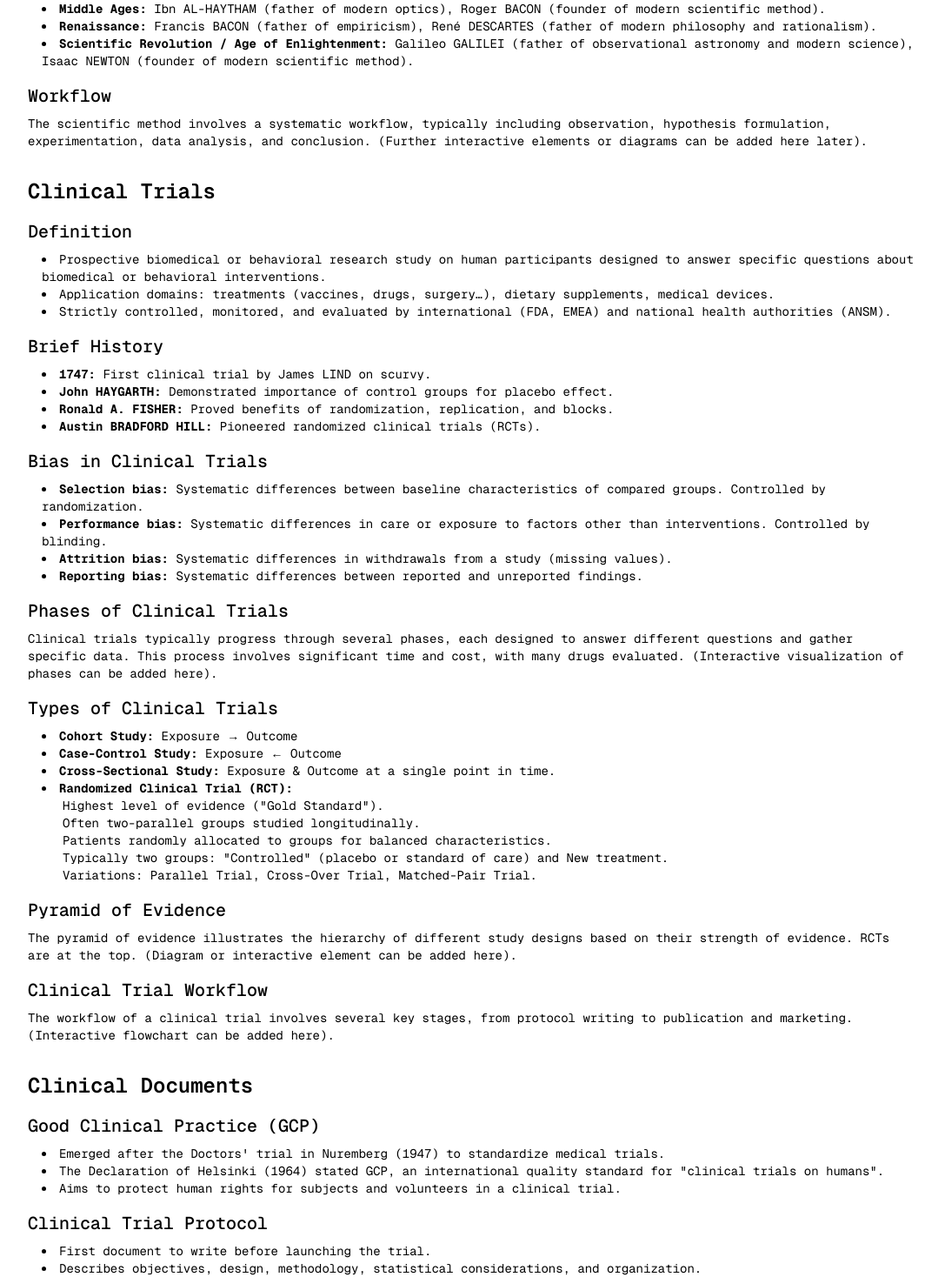
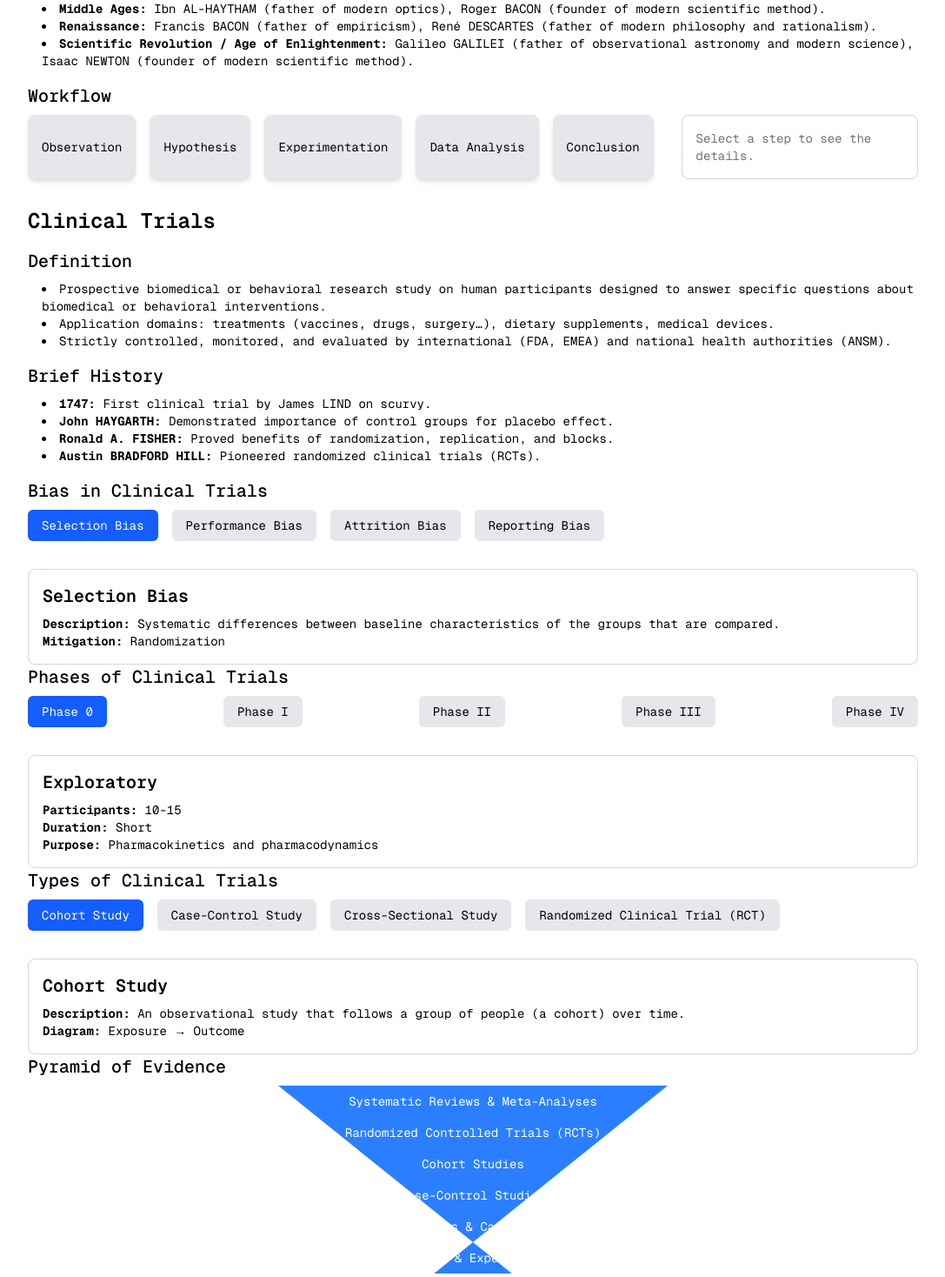
Before and after one commit to Bafbi/school-m2-biostats, a Next.js app in the folder learn/: page /course5 in a window 1280 px wide. Shown: the part 560-2028 px from the top of the page at 87% size, without its empty margins (96-1183 px from the left). Built offline with nearby package versions, Linux system fonts and the light colour scheme.

Commit message:
feat: Add interactive components to Course 5

```diff
--- a/learn/app/components/course/Course5Section.tsx
+++ b/learn/app/components/course/Course5Section.tsx
@@ -1,5 +1,30 @@
 // app/components/course/Course5Section.tsx
 import React from 'react';
+import InteractiveWorkflow from './course5/InteractiveWorkflow';
+import PhasesTimeline from './course5/PhasesTimeline';
+import BiasExplorer from './course5/BiasExplorer';
+import TrialTypeSelector from './course5/TrialTypeSelector';
+import EvidencePyramid from './course5/EvidencePyramid';
+
+const scientificMethodWorkflow = [
+  { title: 'Observation', description: 'The process of gathering information about events or processes in a careful, orderly way.' },
+  { title: 'Hypothesis', description: 'A proposed scientific explanation for a set of observations.' },
+  { title: 'Experimentation', description: 'The testing of a hypothesis by performing a controlled experiment.' },
+  { title: 'Data Analysis', description: 'The process of inspecting, cleansing, transforming, and modeling data with the goal of discovering useful information.' },
+  { title: 'Conclusion', description: 'A statement that sums up what you have learned from an experiment.' },
+];
+
+const clinicalTrialWorkflow = [
+  { title: 'Protocol & SAP writing', description: 'Designing the trial and planning the statistical analysis.' },
+  { title: 'Health Authorities approval', description: 'Getting approval from regulatory bodies to conduct the trial.' },
+  { title: 'Randomization & Blinding', description: 'Assigning participants to groups and concealing the treatment allocation.' },
+  { title: 'Conduct of the trial', description: 'Running the trial according to the protocol.' },
+  { title: 'Database freeze', description: 'Locking the database to prevent further changes.' },
+  { title: 'Statistical analysis', description: 'Analyzing the collected data.' },
+  { title: 'Unblinding & Clinical Study Report', description: 'Revealing the treatment allocation and writing the final report.' },
+  { title: 'Submission to Health Authorities', description: 'Submitting the results to regulatory bodies for approval.' },
+  { title: 'Publication & Marketing', description: 'Publishing the results and marketing the new treatment.' },
+];
 
 const Course5Section: React.FC = () => {
   return (
@@ -36,11 +61,7 @@ const Course5Section: React.FC = () => {
         </ul>
 
         <h3 className="text-xl font-medium mb-2">Workflow</h3>
-        <p className="mb-4">
-          The scientific method involves a systematic workflow, typically including observation,
-          hypothesis formulation, experimentation, data analysis, and conclusion.
-          (Further interactive elements or diagrams can be added here later).
-        </p>
+        <InteractiveWorkflow steps={scientificMethodWorkflow} />
       </section>
 
       <section>
@@ -61,46 +82,19 @@ const Course5Section: React.FC = () => {
         </ul>
 
         <h3 className="text-xl font-medium mb-2">Bias in Clinical Trials</h3>
-        <ul className="list-disc list-inside ml-4 mb-4">
-          <li><strong>Selection bias:</strong> Systematic differences between baseline characteristics of compared groups. Controlled by randomization.</li>
-          <li><strong>Performance bias:</strong> Systematic differences in care or exposure to factors other than interventions. Controlled by blinding.</li>
-          <li><strong>Attrition bias:</strong> Systematic differences in withdrawals from a study (missing values).</li>
-          <li><strong>Reporting bias:</strong> Systematic differences between reported and unreported findings.</li>
-        </ul>
+        <BiasExplorer />
 
         <h3 className="text-xl font-medium mb-2">Phases of Clinical Trials</h3>
-        <p className="mb-4">
-          Clinical trials typically progress through several phases, each designed to answer different questions and gather specific data. This process involves significant time and cost, with many drugs evaluated.
-          (Interactive visualization of phases can be added here).
-        </p>
+        <PhasesTimeline />
 
         <h3 className="text-xl font-medium mb-2">Types of Clinical Trials</h3>
-        <ul className="list-disc list-inside ml-4 mb-4">
-          <li><strong>Cohort Study:</strong> Exposure → Outcome</li>
-          <li><strong>Case-Control Study:</strong> Exposure ← Outcome</li>
-          <li><strong>Cross-Sectional Study:</strong> Exposure & Outcome at a single point in time.</li>
-          <li><strong>Randomized Clinical Trial (RCT):</strong>
-            <ul className="list-circle list-inside ml-6">
-              <li>Highest level of evidence (&quot;Gold Standard&quot;).</li>
-              <li>Often two-parallel groups studied longitudinally.</li>
-              <li>Patients randomly allocated to groups for balanced characteristics.</li>
-              <li>Typically two groups: &quot;Controlled&quot; (placebo or standard of care) and New treatment.</li>
-              <li>Variations: Parallel Trial, Cross-Over Trial, Matched-Pair Trial.</li>
-            </ul>
-          </li>
-        </ul>
+        <TrialTypeSelector />
 
         <h3 className="text-xl font-medium mb-2">Pyramid of Evidence</h3>
-        <p className="mb-4">
-          The pyramid of evidence illustrates the hierarchy of different study designs based on their strength of evidence. RCTs are at the top.
-          (Diagram or interactive element can be added here).
-        </p>
+        <EvidencePyramid />
 
         <h3 className="text-xl font-medium mb-2">Clinical Trial Workflow</h3>
-        <p className="mb-4">
-          The workflow of a clinical trial involves several key stages, from protocol writing to publication and marketing.
-          (Interactive flowchart can be added here).
-        </p>
+        <InteractiveWorkflow steps={clinicalTrialWorkflow} />
       </section>
 
       <section>
@@ -136,7 +130,7 @@ const Course5Section: React.FC = () => {
         <ul className="list-disc list-inside ml-4 mb-4">
           <li>Most important document, summarizing study data and outcomes.</li>
           <li>Provides detailed description of study design and methodology.</li>
-          <li>Part of the "package" sent to Health Authorities.</li>
+          <li>Part of the &quot;package&quot; sent to Health Authorities.</li>
           <li>Statistical analyses often validated by independent statisticians.</li>
           <li>Should respect ICH guidelines.</li>
         </ul>
@@ -155,7 +149,7 @@ const Course5Section: React.FC = () => {
           <li>Allows submission of clinical trial results to independent reviewers.</li>
           <li>Two types of journals: specialized or generalist.</li>
           <li>Several publication formats: Review article, Letter, Research note, Data papers.</li>
-          <li>Ranked according to "impact factor" (yearly mean number of citations).</li>
+          <li>Ranked according to &quot;impact factor&quot; (yearly mean number of citations).</li>
           <li><a href="/documents/NEJMoa2110345_article.pdf" target="_blank" rel="noopener noreferrer" className="text-blue-600 hover:underline">View Example Article (PDF)</a></li>
         </ul>
 
--- /dev/null
+++ b/learn/app/components/course/course5/BiasExplorer.tsx
@@ -0,0 +1,50 @@
+"use client";
+
+// app/components/course/course5/BiasExplorer.tsx
+import React, { useState } from 'react';
+
+interface Bias {
+  name: string;
+  description: string;
+  mitigation: string;
+}
+
+const biases: Bias[] = [
+  { name: 'Selection Bias', description: 'Systematic differences between baseline characteristics of the groups that are compared.', mitigation: 'Randomization' },
+  { name: 'Performance Bias', description: 'Systematic differences between groups in the care that is provided, or in exposure to factors other than the interventions of interest.', mitigation: 'Blinding of treatment allocation' },
+  { name: 'Attrition Bias', description: 'Systematic differences between groups in withdrawals from a study (missing values).', mitigation: 'Intention-to-treat analysis' },
+  { name: 'Reporting Bias', description: 'Systematic differences between reported and unreported findings.', mitigation: 'Pre-registration of studies and protocols' },
+];
+
+const BiasExplorer: React.FC = () => {
+  const [selectedBias, setSelectedBias] = useState<Bias | null>(biases[0]);
+
+  return (
+    <div className="space-y-8">
+      <div className="flex flex-wrap gap-4">
+        {biases.map((bias) => (
+          <button
+            key={bias.name}
+            onClick={() => setSelectedBias(bias)}
+            className={`px-4 py-2 rounded-md transition-colors ${
+              selectedBias?.name === bias.name
+                ? 'bg-blue-600 text-white'
+                : 'bg-gray-200 hover:bg-gray-300'
+            }`}
+          >
+            {bias.name}
+          </button>
+        ))}
+      </div>
+      {selectedBias && (
+        <div className="p-4 border border-gray-300 rounded-lg">
+          <h3 className="text-xl font-semibold mb-2">{selectedBias.name}</h3>
+          <p><strong>Description:</strong> {selectedBias.description}</p>
+          <p><strong>Mitigation:</strong> {selectedBias.mitigation}</p>
+        </div>
+      )}
+    </div>
+  );
+};
+
+export default BiasExplorer;
--- /dev/null
+++ b/learn/app/components/course/course5/EvidencePyramid.tsx
@@ -0,0 +1,47 @@
+"use client";
+
+// app/components/course/course5/EvidencePyramid.tsx
+import React, { useState } from 'react';
+
+interface PyramidLevel {
+  name: string;
+  description: string;
+}
+
+const pyramidLevels: PyramidLevel[] = [
+  { name: 'Systematic Reviews & Meta-Analyses', description: 'Highest level of evidence, combining results from multiple studies.' },
+  { name: 'Randomized Controlled Trials (RCTs)', description: 'Gold standard for evaluating interventions.' },
+  { name: 'Cohort Studies', description: 'Observational studies that follow a group over time.' },
+  { name: 'Case-Control Studies', description: 'Observational studies that compare cases and controls.' },
+  { name: 'Case Series & Case Reports', description: 'Collections of reports on the treatment of individual patients.' },
+  { name: 'Editorials & Expert Opinion', description: 'Based on the experience of experts.' },
+];
+
+const EvidencePyramid: React.FC = () => {
+  const [selectedLevel, setSelectedLevel] = useState<PyramidLevel | null>(null);
+
+  return (
+    <div className="flex flex-col items-center">
+      <div className="w-full max-w-md">
+        {pyramidLevels.map((level, index) => (
+          <div
+            key={level.name}
+            onClick={() => setSelectedLevel(level)}
+            className="bg-blue-500 text-white text-center py-2 px-4 cursor-pointer hover:bg-blue-600 transition-colors"
+            style={{ clipPath: `polygon(${index * 10}% 0, ${100 - index * 10}% 0, ${100 - (index + 1) * 10}% 100%, ${(index + 1) * 10}% 100%)` }}
+          >
+            {level.name}
+          </div>
+        ))}
+      </div>
+      {selectedLevel && (
+        <div className="mt-8 p-4 border border-gray-300 rounded-lg w-full max-w-md">
+          <h3 className="text-xl font-semibold mb-2">{selectedLevel.name}</h3>
+          <p>{selectedLevel.description}</p>
+        </div>
+      )}
+    </div>
+  );
+};
+
+export default EvidencePyramid;
--- /dev/null
+++ b/learn/app/components/course/course5/InteractiveWorkflow.tsx
@@ -0,0 +1,49 @@
+"use client";
+
+// app/components/course/course5/InteractiveWorkflow.tsx
+import React, { useState } from 'react';
+
+interface WorkflowStep {
+  title: string;
+  description: string;
+}
+
+interface InteractiveWorkflowProps {
+  steps: WorkflowStep[];
+}
+
+const InteractiveWorkflow: React.FC<InteractiveWorkflowProps> = ({ steps }) => {
+  const [selectedStep, setSelectedStep] = useState<WorkflowStep | null>(null);
+
+  return (
+    <div className="flex flex-col md:flex-row gap-8">
+      <div className="flex flex-wrap gap-4">
+        {steps.map((step, index) => (
+          <button
+            key={index}
+            onClick={() => setSelectedStep(step)}
+            className={`p-4 rounded-lg shadow-md text-center transition-colors ${
+              selectedStep?.title === step.title
+                ? 'bg-blue-600 text-white'
+                : 'bg-gray-200 hover:bg-gray-300'
+            }`}
+          >
+            {step.title}
+          </button>
+        ))}
+      </div>
+      <div className="flex-1 p-4 border border-gray-300 rounded-lg">
+        {selectedStep ? (
+          <div>
+            <h3 className="text-xl font-semibold mb-2">{selectedStep.title}</h3>
+            <p>{selectedStep.description}</p>
+          </div>
+        ) : (
+          <p className="text-gray-500">Select a step to see the details.</p>
+        )}
+      </div>
+    </div>
+  );
+};
+
+export default InteractiveWorkflow;
--- /dev/null
+++ b/learn/app/components/course/course5/PhasesTimeline.tsx
@@ -0,0 +1,54 @@
+"use client";
+
+// app/components/course/course5/PhasesTimeline.tsx
+import React, { useState } from 'react';
+
+interface Phase {
+  name: string;
+  title: string;
+  participants: string;
+  duration: string;
+  purpose: string;
+}
+
+const phases: Phase[] = [
+  { name: 'Phase 0', title: 'Exploratory', participants: '10-15', duration: 'Short', purpose: 'Pharmacokinetics and pharmacodynamics' },
+  { name: 'Phase I', title: 'Safety', participants: '20-80', duration: 'Several months', purpose: 'Safety and dosage' },
+  { name: 'Phase II', title: 'Efficacy', participants: '100-300', duration: 'Up to 2 years', purpose: 'Efficacy and side effects' },
+  { name: 'Phase III', title: 'Confirmation', participants: '1,000-3,000', duration: '1-4 years', purpose: 'Efficacy and monitoring of adverse reactions' },
+  { name: 'Phase IV', title: 'Post-Marketing', participants: 'Thousands', duration: 'Ongoing', purpose: 'Safety and efficacy in the general population' },
+];
+
+const PhasesTimeline: React.FC = () => {
+  const [selectedPhase, setSelectedPhase] = useState<Phase | null>(phases[0]);
+
+  return (
+    <div className="space-y-8">
+      <div className="flex justify-between">
+        {phases.map((phase) => (
+          <button
+            key={phase.name}
+            onClick={() => setSelectedPhase(phase)}
+            className={`px-4 py-2 rounded-md transition-colors ${
+              selectedPhase?.name === phase.name
+                ? 'bg-blue-600 text-white'
+                : 'bg-gray-200 hover:bg-gray-300'
+            }`}
+          >
+            {phase.name}
+          </button>
+        ))}
+      </div>
+      {selectedPhase && (
+        <div className="p-4 border border-gray-300 rounded-lg">
+          <h3 className="text-xl font-semibold mb-2">{selectedPhase.title}</h3>
+          <p><strong>Participants:</strong> {selectedPhase.participants}</p>
+          <p><strong>Duration:</strong> {selectedPhase.duration}</p>
+          <p><strong>Purpose:</strong> {selectedPhase.purpose}</p>
+        </div>
+      )}
+    </div>
+  );
+};
+
+export default PhasesTimeline;
--- /dev/null
+++ b/learn/app/components/course/course5/TrialTypeSelector.tsx
@@ -0,0 +1,50 @@
+"use client";
+
+// app/components/course/course5/TrialTypeSelector.tsx
+import React, { useState } from 'react';
+
+interface TrialType {
+  name: string;
+  description: string;
+  diagram: string;
+}
+
+const trialTypes: TrialType[] = [
+  { name: 'Cohort Study', description: 'An observational study that follows a group of people (a cohort) over time.', diagram: 'Exposure → Outcome' },
+  { name: 'Case-Control Study', description: 'An observational study that compares two groups of people: those with the disease (cases) and those without (controls).', diagram: 'Exposure ← Outcome' },
+  { name: 'Cross-Sectional Study', description: 'An observational study that analyzes data from a population at a single point in time.', diagram: 'Exposure & Outcome at a single point in time' },
+  { name: 'Randomized Clinical Trial (RCT)', description: 'A study in which participants are randomly assigned to one of two or more treatment arms.', diagram: 'Randomization → Treatment/Control → Outcome' },
+];
+
+const TrialTypeSelector: React.FC = () => {
+  const [selectedType, setSelectedType] = useState<TrialType | null>(trialTypes[0]);
+
+  return (
+    <div className="space-y-8">
+      <div className="flex flex-wrap gap-4">
+        {trialTypes.map((type) => (
+          <button
+            key={type.name}
+            onClick={() => setSelectedType(type)}
+            className={`px-4 py-2 rounded-md transition-colors ${
+              selectedType?.name === type.name
+                ? 'bg-blue-600 text-white'
+                : 'bg-gray-200 hover:bg-gray-300'
+            }`}
+          >
+            {type.name}
+          </button>
+        ))}
+      </div>
+      {selectedType && (
+        <div className="p-4 border border-gray-300 rounded-lg">
+          <h3 className="text-xl font-semibold mb-2">{selectedType.name}</h3>
+          <p><strong>Description:</strong> {selectedType.description}</p>
+          <p><strong>Diagram:</strong> {selectedType.diagram}</p>
+        </div>
+      )}
+    </div>
+  );
+};
+
+export default TrialTypeSelector;
```
